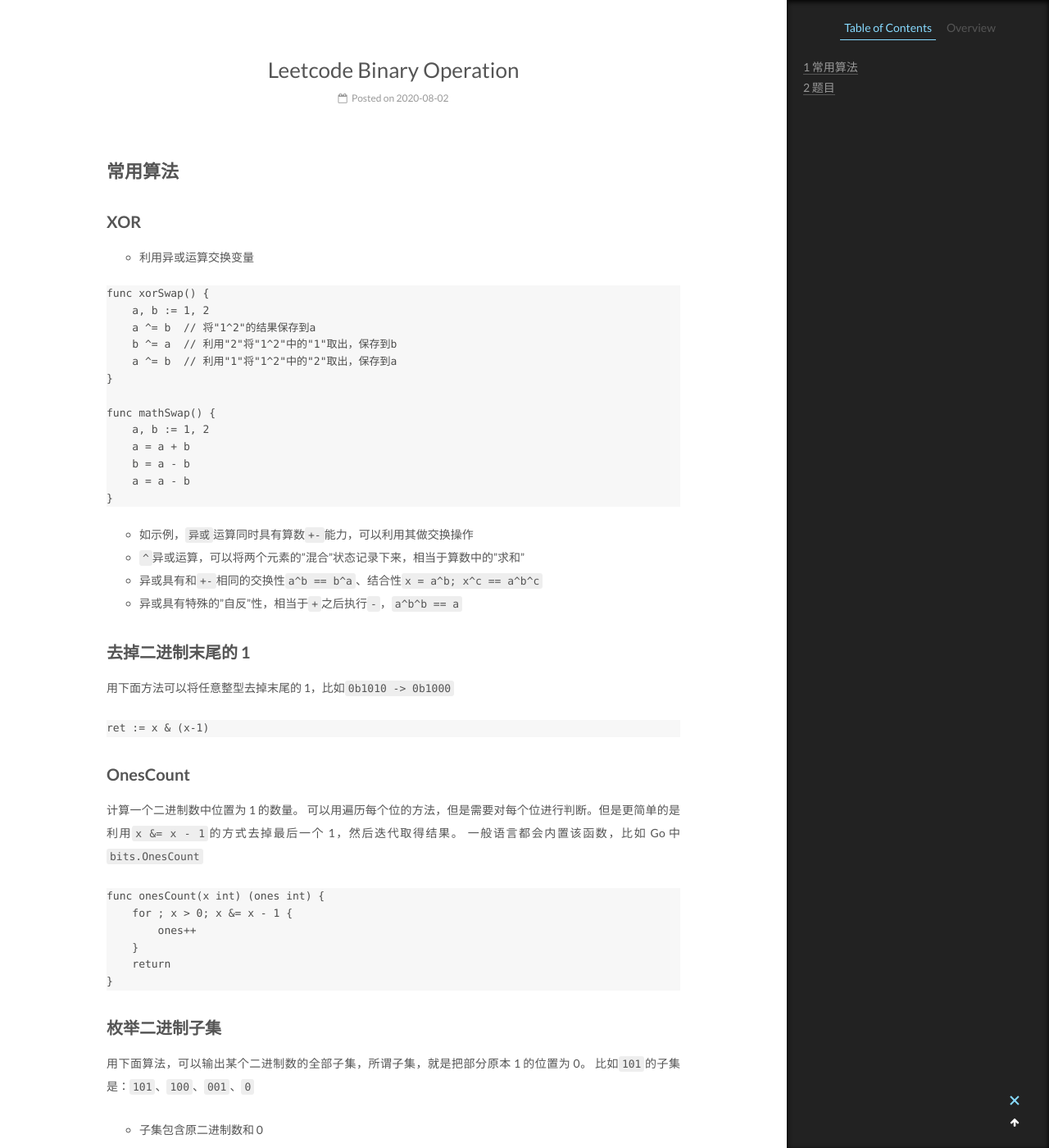
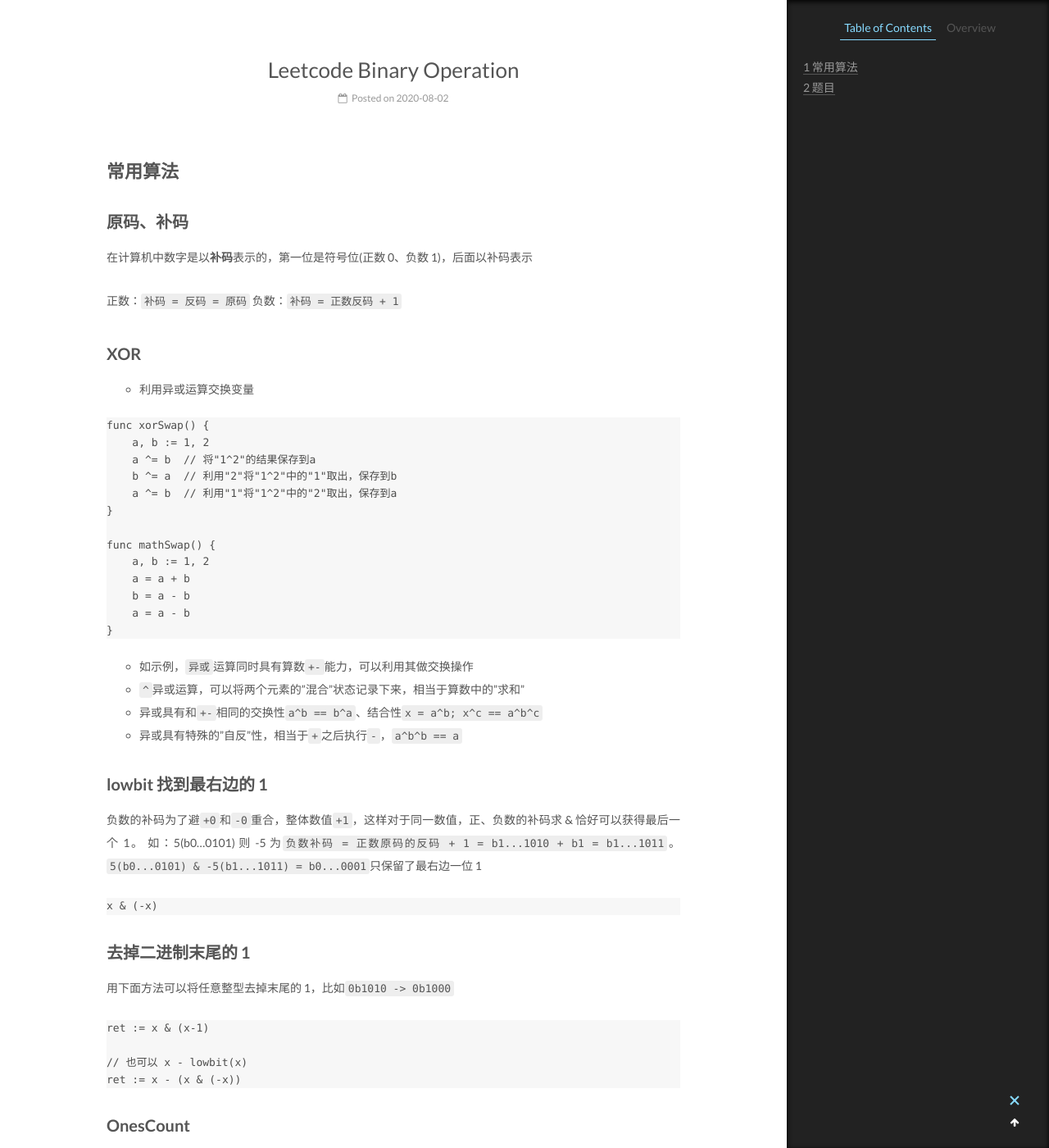
Before and after one commit to CodeHunter2006/CodeHunter2006.github.io, a Jekyll site: the page built from _posts/2020-08-02-Algorithm_Binary_Operation.md, in a window 1280 px wide and 1400 px high, scrolled down 275 px. Shown: the whole window at 82% size. Built offline with Jekyll 4.4.1, drawn with Linux system fonts in a browser that asks for light colours.

Commit message:
[doc]: add contents.

````diff
--- a/_posts/2020-08-02-Algorithm_Binary_Operation.md
+++ b/_posts/2020-08-02-Algorithm_Binary_Operation.md
@@ -6,6 +6,13 @@
 ---
 
 # 常用算法
+
+## 原码、补码
+
+在计算机中数字是以**补码**表示的，第一位是符号位(正数 0、负数 1)，后面以补码表示
+
+正数：`补码 = 反码 = 原码`
+负数：`补码 = 正数反码 + 1`
 
 ## XOR
 
@@ -32,12 +39,25 @@
 - 异或具有和`+-`相同的交换性`a^b == b^a`、结合性`x = a^b; x^c == a^b^c`
 - 异或具有特殊的"自反"性，相当于`+`之后执行`-`，`a^b^b == a`
 
+## lowbit 找到最右边的 1
+
+负数的补码为了避`+0`和`-0`重合，整体数值`+1`，这样对于同一数值，正、负数的补码求 & 恰好可以获得最后一个 1。
+如：5(b0...0101) 则 -5 为`负数补码 = 正数原码的反码 + 1 = b1...1010 + b1 = b1...1011`。
+`5(b0...0101) & -5(b1...1011) = b0...0001`只保留了最右边一位 1
+
+```Go
+x & (-x)
+```
+
 ## 去掉二进制末尾的 1
 
 用下面方法可以将任意整型去掉末尾的 1，比如`0b1010 -> 0b1000`
 
 ```Go
 ret := x & (x-1)
+
+// 也可以 x - lowbit(x)
+ret := x - (x & (-x))
 ```
 
 ## OnesCount
````
Also changed, not shown: _posts/2020-12-27-LeetCode_Question_Category.md (+16 -0 lines), _posts/2021-05-02-Algorithm_BinaryIndexedTree.md (+138 -0 lines), assets/images/2021-05-02-Algorithm_BinaryIndexedTree_1.png (added), assets/images/2021-05-02-Algorithm_BinaryIndexedTree_2.png (added).
